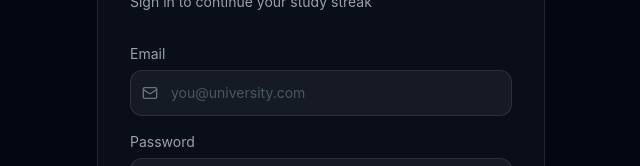
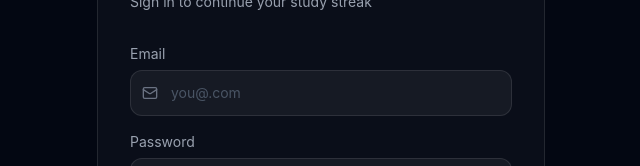
Before and after one commit to awatharushika44/studyspark, a React (Vite) app in the folder client/: page /login in a window 1280 px wide. Shown: the part 300-466 px from the top of the page, without its empty margins (319-959 px from the left). Built offline with nearby package versions, Linux system fonts and the light colour scheme; no server answers.

Commit message:
Update email placeholder to university email

```diff
--- a/client/src/pages/Login.jsx
+++ b/client/src/pages/Login.jsx
@@ -60,7 +60,7 @@ export default function Login() {
                   type="email"
                   value={email}
                   onChange={e => setEmail(e.target.value)}
-                  placeholder="you@university.com"
+                  placeholder="you@.com"
                   required
                   className="w-full bg-white/5 border border-white/10 rounded-xl px-4 py-3 pl-10 text-white placeholder-gray-600 text-sm focus:outline-none focus:border-blue-500/50 transition-colors"
                 />
--- a/client/src/pages/Register.jsx
+++ b/client/src/pages/Register.jsx
@@ -76,7 +76,7 @@ export default function Register() {
                   type="email"
                   value={email}
                   onChange={e => setEmail(e.target.value)}
-                  placeholder="you@university.com"
+                  placeholder="you@.com"
                   required
                   className="w-full bg-white/5 border border-white/10 rounded-xl px-4 py-3 pl-10 text-white placeholder-gray-600 text-sm focus:outline-none focus:border-blue-500/50 transition-colors"
                 />
```
